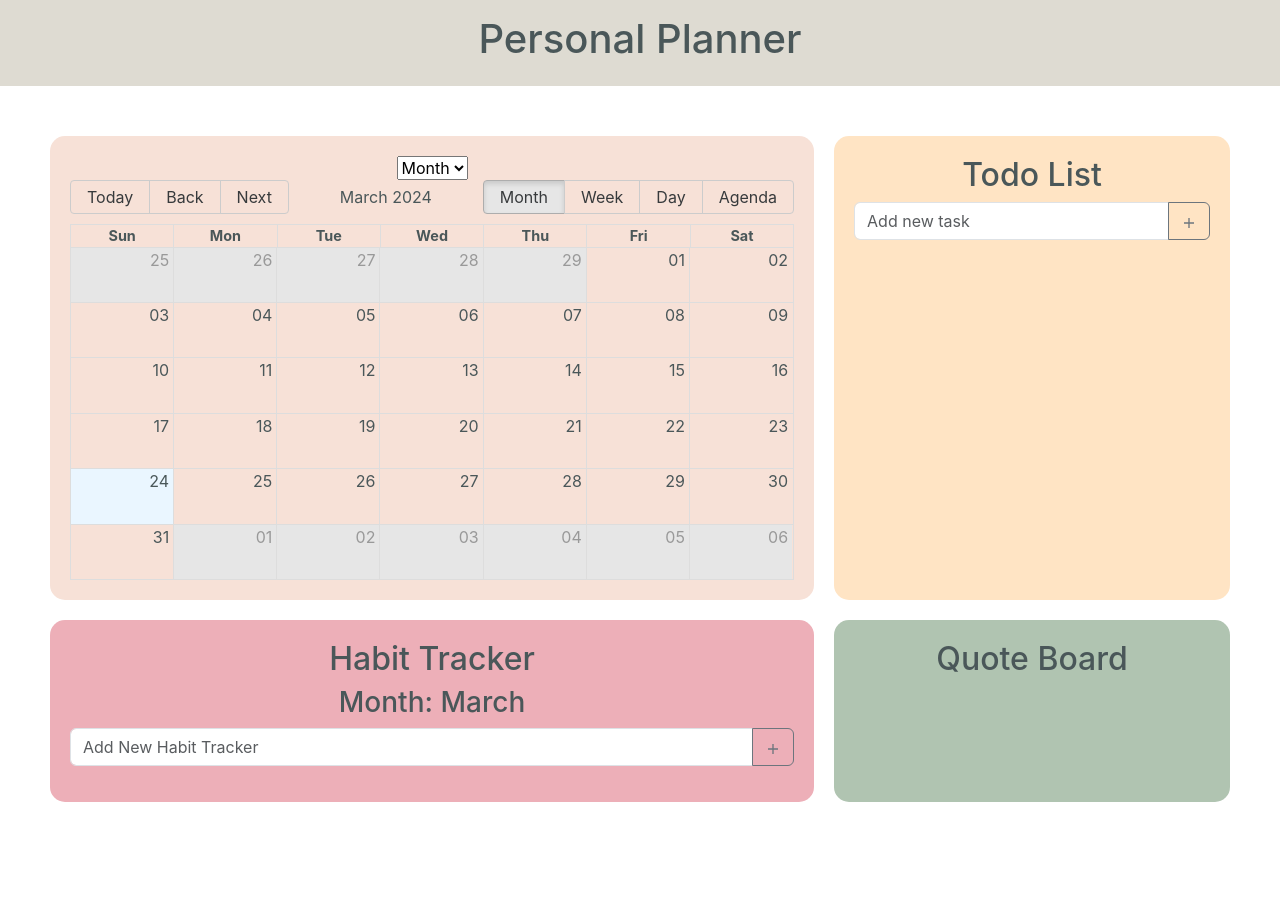
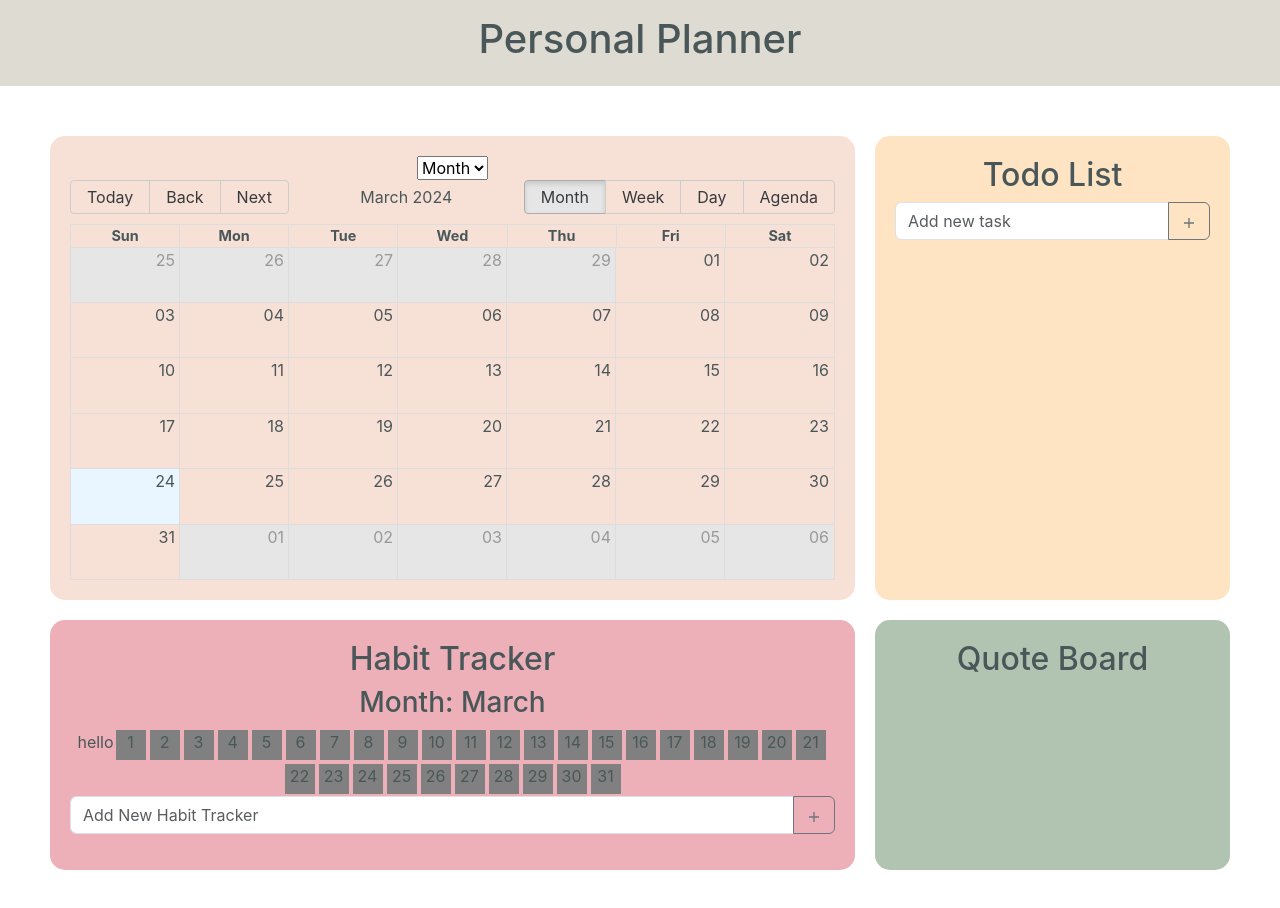
Before and after one commit to bkarduck/SI579_finalproj, a React (Vite) app: page / in a window 1280 px wide. Shown: the top 908 px of the page. Before the commit the page ends 852 px from the top, so only its background shows below. Built offline with nearby package versions, Linux system fonts and the light colour scheme; the HTML template or start-up script is replaced by a standard one.

Commit message:
updatesss

```diff
--- a/src/components/HabitTracker.jsx
+++ b/src/components/HabitTracker.jsx
@@ -40,6 +40,9 @@ const HabitTracker = () => {
             <h3>Month: {thisMonth}</h3>
             <div class="habit-tracker-wrapper">
                 {/* Map habit list here and call Indivisual Habit Component */}
+                <IndividualHabit year={thisDate.getFullYear()} month={thisDate.getMonth()} habit_title='hello'/>
+
+
             </div>
             <div class="input-group mb-3">
                 <input type="text" class="form-control" placeholder="Add New Habit Tracker" aria-label="Add New Habit Tracker" aria-describedby="button-addon2" value={habitTitle} onChange={handleHabit}/>
--- a/src/components/IndividualHabit.jsx
+++ b/src/components/IndividualHabit.jsx
@@ -1,17 +1,47 @@
 import React from 'react';
+import Col from 'react-bootstrap/Col';
+import "../styles/individualHabit.css"
+import { useState } from 'react';
+// props passed in: thisDate, HabitTitle
 
-// props passed in: thisDate, HabitTitle
-const IndividualHabit = (thisDate) => {
+
+const IndividualHabit = ({ year, month, habit_title}) => {
+
+    const Box = ({ color, value, onClick }) => (
+        <div onClick={onClick} style={{
+          width: '30px',
+          height: '30px',
+          backgroundColor: color,
+          display: 'inline-block',
+          margin: '2px'
+        }} >{value}</div>
+      );
     const daysInMonth = [31, 28, 31, 30, 31, 30, 31, 31, 30, 31, 30, 31];
-    // Hanlde case of a Leap Year
-    if (thisDate.getFullYear % 4 === 0){
+    // Handle case of a Leap Year
+    if (year % 4 === 0){
         daysInMonth[1] = 29;
     }else{
         daysInMonth[1] = 28;
     }
+
+
+    const [colors, setColors] = useState(Array(daysInMonth[month]).fill('grey'));
+
+    const changeColor = (index) => {
+        const newColors = [...colors];
+        newColors[index] = newColors[index] === 'grey' ? 'blue' : 'grey';
+        setColors(newColors);
+    };
+
     return (
-        <>
-        </>
-    )
-}
+          <div>
+            {habit_title}
+            {colors.map((color, index) => (
+              <Box key={index} color={color} value={index + 1} onClick={() => changeColor(index)} />
+            ))}
+          </div>
+        );
+      };
+
+
 export default IndividualHabit;
--- /dev/null
+++ b/src/styles/individualHabit.css
@@ -0,0 +1,3 @@
+.box{
+    border: 2px solid black;
+}
```
